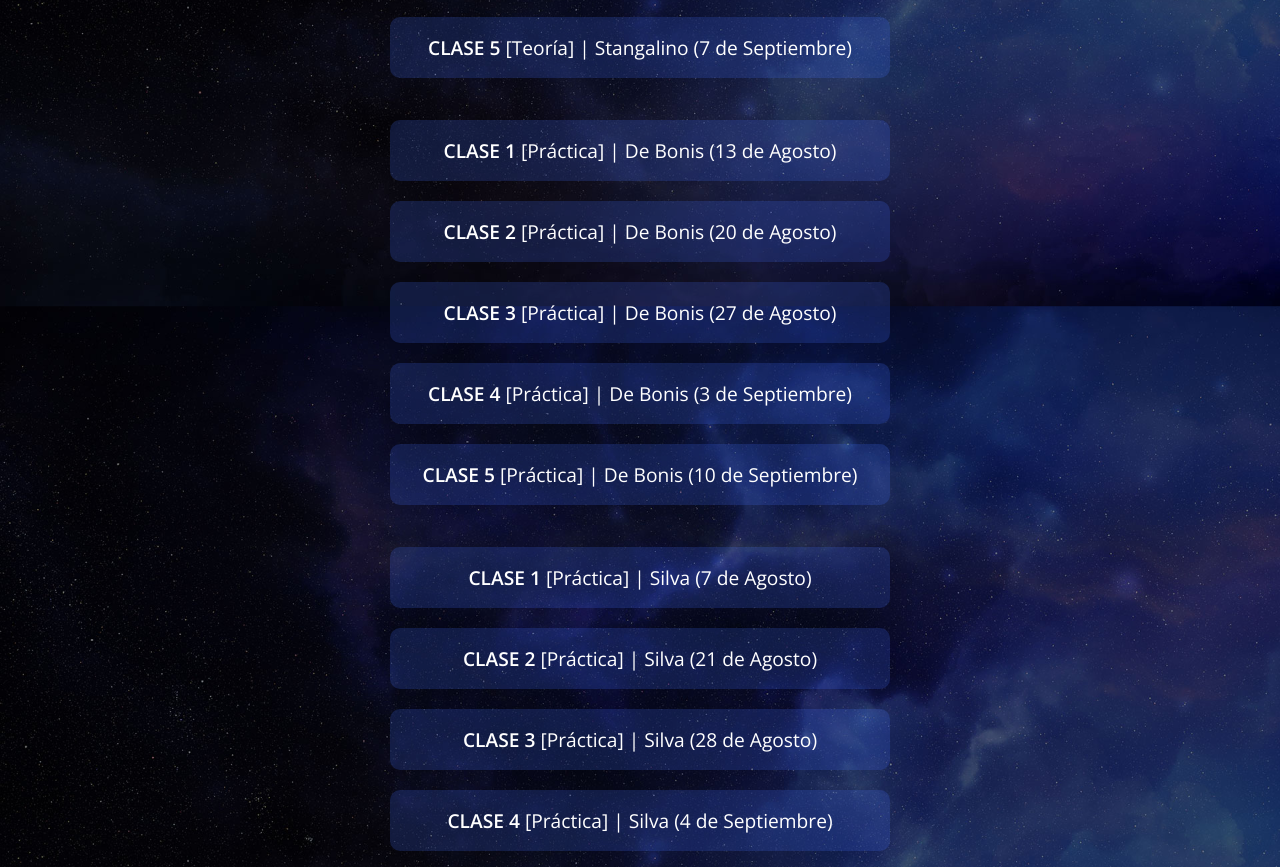
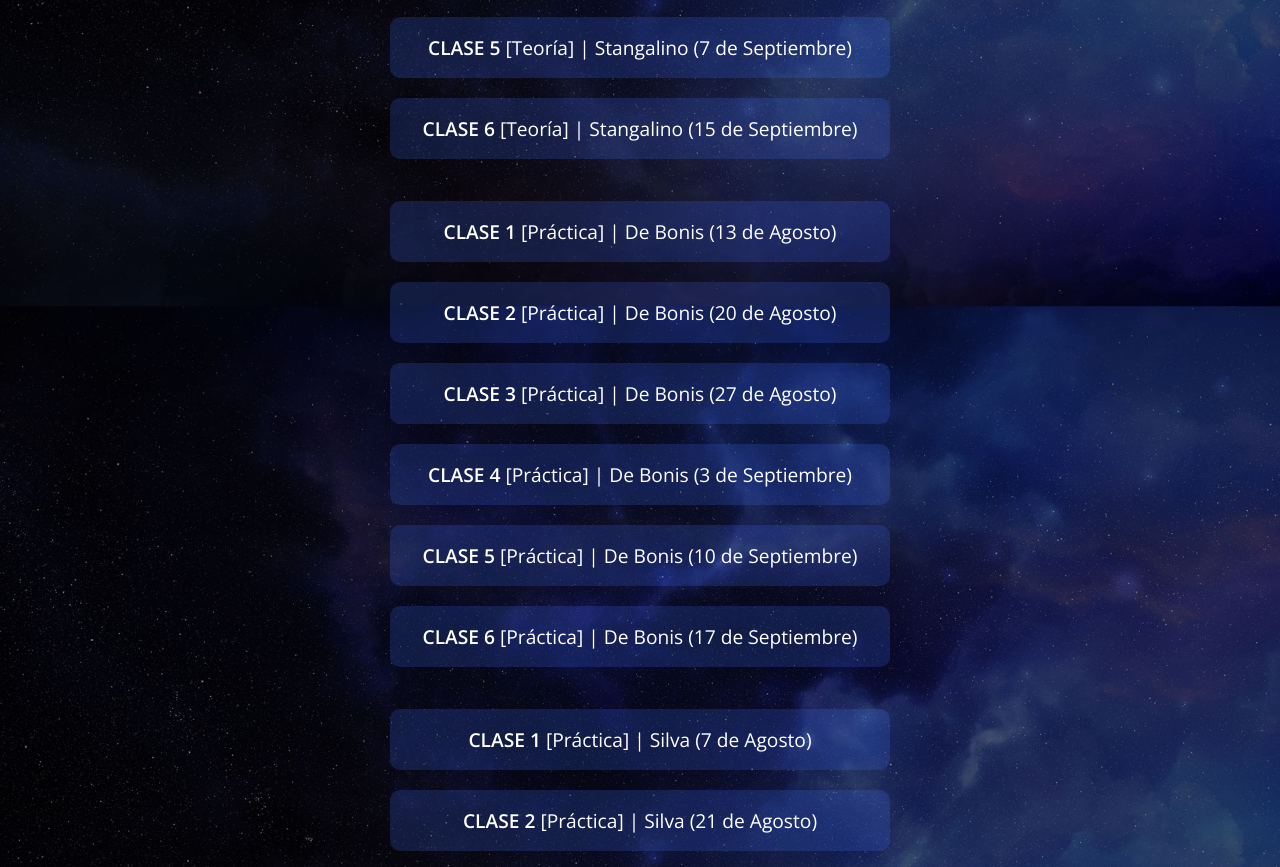
Before and after one commit to KHMarx0/0, a plain HTML site: page laboral/index.html in a window 1280 px wide. Shown: the part 547-1414 px from the top of the page. Drawn offline with nearby package versions, Linux system fonts and the light colour scheme.

Commit message:
Update index.html

```diff
--- a/laboral/index.html
+++ b/laboral/index.html
@@ -27,6 +27,7 @@
         <a class="link" href="https://www.youtube.com/watch?v=M9pFkJRy_88" target="_blank"><strong>CLASE 3</strong> [Teoría] | Stangalino (25 de Agosto)</a>
         <a class="link" href="https://www.youtube.com/playlist?list=PLzMR15243cDu75f00nxlhq0_hh-z1ncoI" target="_blank"><strong>CLASE 4</strong> [Teoría] | Stangalino (1 de Septiembre)</a>
         <a class="link" href="https://www.youtube.com/watch?v=aO93H665g7k" target="_blank"><strong>CLASE 5</strong> [Teoría] | Stangalino (7 de Septiembre)</a>
+                <a class="link" href="https://www.youtube.com/watch?v=zPdByGLnork" target="_blank"><strong>CLASE 6</strong> [Teoría] | Stangalino (15 de Septiembre)</a>
 
 <br>
 
@@ -35,6 +36,7 @@
         <a class="link" href="https://www.youtube.com/watch?v=7dUBJXnUIwc" target="_blank"><strong>CLASE 3</strong> [Práctica] | De Bonis (27 de Agosto)</a>
                 <a class="link" href="https://www.youtube.com/watch?v=q4OFyKg2hQI" target="_blank"><strong>CLASE 4</strong> [Práctica] | De Bonis (3 de Septiembre)</a>
                         <a class="link" href="https://www.youtube.com/watch?v=SmNUTx49s-E" target="_blank"><strong>CLASE 5</strong> [Práctica] | De Bonis (10 de Septiembre)</a>
+                                <a class="link" href="https://www.youtube.com/watch?v=VC6HlKbm6Lk" target="_blank"><strong>CLASE 6</strong> [Práctica] | De Bonis (17 de Septiembre)</a>
 
 <br>
 
```
